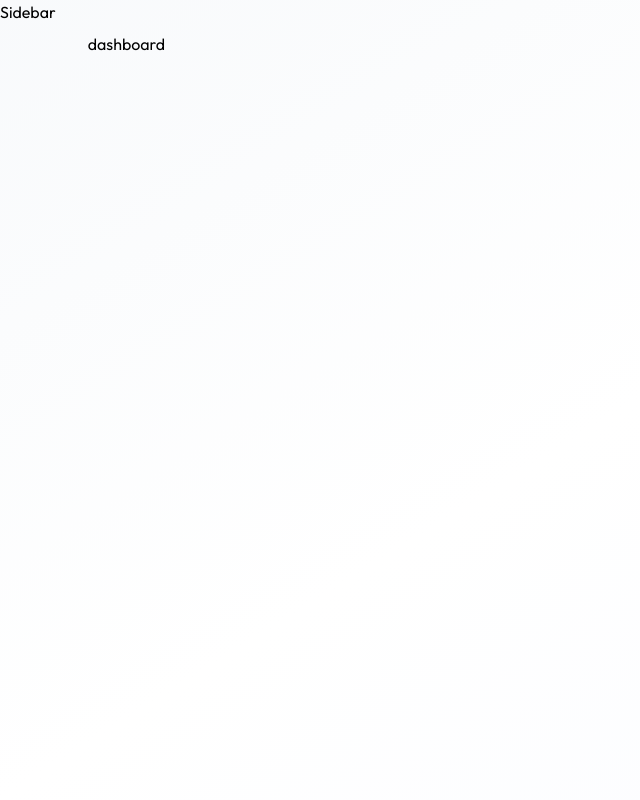
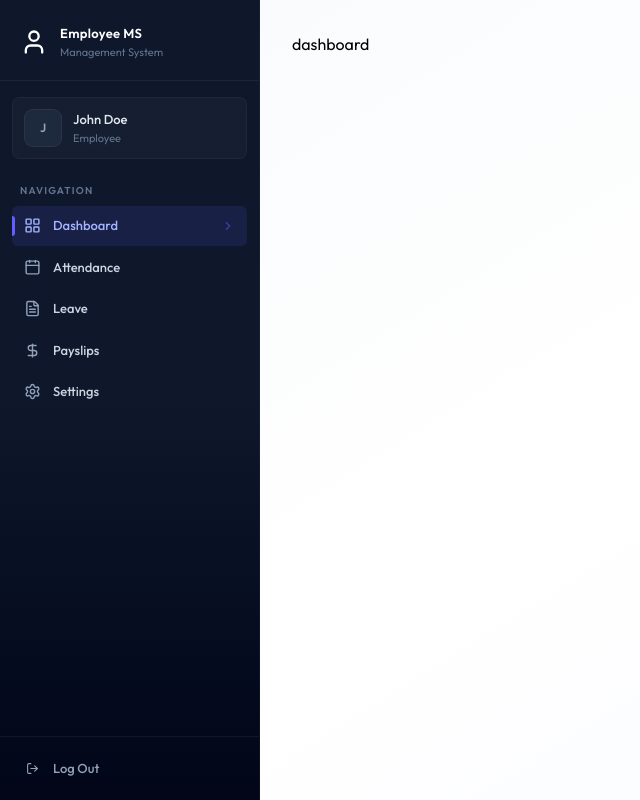
Before and after one commit to DIVYANSHK0704/FULLSTACK-EMS, a React (Vite) app in the folder client/: page /dashboard in a window 1280 px wide. Shown: the whole page, without its empty margins (0-640 px from the left). Built offline with nearby package versions, Linux system fonts and the light colour scheme; the HTML template or start-up script is replaced by a standard one.

Commit message:
sidebar ui complete

```diff
--- /dev/null
+++ b/client/src/Components/Sidebar.jsx
@@ -0,0 +1,169 @@
+import React, { useEffect, useState } from "react";
+import { href, Link, useLocation } from "react-router-dom";
+import { dummyProfileData } from "../assets/assets";
+import { CalendarIcon, ChevronRightIcon, DollarSignIcon, FileTextIcon, LayoutGridIcon, LogOutIcon, MenuIcon, SettingsIcon, UserIcon, XIcon } from "lucide-react";
+const Sidebar = () => {
+  const { pathname } = useLocation();
+  const [userName, setUserName] = useState("");
+  const [mobileOpen, setMobileOpen] = useState(false);
+
+  useEffect(() => {
+    setUserName(dummyProfileData.firstName + " " + dummyProfileData.lastName);
+  }, []);
+
+  //close mobile sidebar on route change
+  useEffect(() => {
+    setMobileOpen(false);
+  }, [pathname]);
+
+  const role = "" || "EMPLOYEE";
+
+  const navItems = [
+    {name: "Dashboard", href:"/dashboard", icon:LayoutGridIcon},
+    role === "ADMIN" ?
+    {name: "Employee", href:"/employees", icon:UserIcon}:
+    {name: "Attendance", href:"/attendance", icon:CalendarIcon},
+    {name: "Leave", href:"/leave", icon:FileTextIcon},
+    {name: "Payslips", href:"/payslips", icon:DollarSignIcon},
+    {name: "Settings", href:"/settings", icon:SettingsIcon},
+  ]
+
+  const handleLogout = () => {
+    window.location.href = "/login"
+  }
+
+  const sidebarContent = (
+    <>
+      {/* Brand Header */}
+      <div className="px-5 pt-6 pb-5 border-b border-white/6">
+        <div className="flex items-center justify-between">
+          <div className="flex items-center gap-3">
+            <UserIcon className="text-white size-7 " />
+
+            <div>
+              <p className="font-semibold text-[13px] text-white tracking-wide">
+                Employee MS
+              </p>
+
+              <p className="text-[11px] text-slate-500">Management System</p>
+            </div>
+          </div>
+
+          {/* Close button on mobile */}
+          <button
+            onClick={() => setMobileOpen(false)}
+            className="lg:hidden text-slate-400 hover:text-white p-1"
+          >
+            <XIcon size={20} />
+          </button>
+        </div>
+      </div>
+
+      {/* User Profile Card */}
+      {userName && (
+        <div className="mx-3 mt-4 mb-1 p-3 rounded-lg bg-white/3 border border-white/4">
+
+          <div className="flex items-center gap-3">
+
+            <div className="w-9 h-9 rounded-lg bg-slate-800 flex items-center justify-center ring-1 ring-white/10 shrink-0">
+
+              <span className="text-slate-400 text-xs font-semibold">
+                {userName.charAt(0).toUpperCase()}
+              </span>
+
+            </div>
+
+            <div className="min-w-0">
+
+              <p className="text-[13px] font-medium text-slate-200 truncate">
+                {userName}
+              </p>
+
+              <p className="text-[11px] text-slate-500">
+                {role === "ADMIN" ? "Administrator" : "Employee"}
+              </p>
+
+            </div>
+
+          </div>
+
+        </div>
+      )}
+
+      {/* Section label */}
+      <div className="px-5 pt-5 pb-2">
+
+        <p className="text-[10px] font-semibold uppercase tracking-[0.12em] text-slate-500">Navigation</p>
+
+      </div>
+
+      {/* Navigation Link*/}
+      <div className="flex-1 px-3 space-y-0.5 overflow-y-auto">
+
+        {navItems.map((item) => {
+          const isActive = pathname.startsWith(item.href)
+          return (
+            <Link key={item.name} to={item.href} className={`group flex items-center gap-3 px-3 py-2.5 rounded-md text-[13px] font-medium transition-all duration-150 relative ${isActive ? "bg-indigo-500/12 text-indigo-300" : "text-slate-300 hover:text-white hover:bg-white/4"}`}>
+
+              {isActive && <div className="absolute left-0 top-1/2 -translate-y-1/2 w-0.75 h-5 rounded-r-full bg-indigo-500" />}
+              <item.icon className={`w-4.25 h-4.25 shrink-0 ${isActive ? "text-indigo-300" : "text-slate-400 group-hover:text-slate-300"}`}/>
+
+              <span className="flex-1">
+                {item.name}
+              </span>
+
+              {isActive && <ChevronRightIcon className="w-3.5 h-3.5 text-indigo-500/50" />}
+
+            </Link>
+          )
+        })}
+
+      </div>
+
+      {/* Logout */}
+      <div className="p-3 border-t border-white/6">
+
+        <button onClick={handleLogout} className="flex items-center gap-3 w-full px-3 py-2.5 rounded-md text-[13px] font-medium text-slate-400 hover:text-rose-400 hover:bg-rose-500/8 transition-all duration-150">
+
+          <LogOutIcon className="w-4.25 h-3.25" />
+          <span>Log Out</span>
+        </button>
+
+      </div>
+    </>
+  );
+
+  return (
+    <>
+      {/* Mobile hamburger button */}
+      <button
+        onClick={() => setMobileOpen(true)}
+        className="lg:hidden fixed top-4 left-4 z-50 p-2 bg-slate-900 text-white rounded-lg shadow-lg border border-white/10"
+      >
+        <MenuIcon size={20} />
+      </button>
+
+      {/* Mobile Overlay */}
+      {mobileOpen && (
+        <div
+          className="lg:hidden fixed inset-.0 bg-black/60 backdrop-blur-sm z-40"
+          onClick={() => setMobileOpen(false)}
+        />
+      )}
+
+      {/* Sidebar - desktop */}
+      <aside className="hidden lg:flex flex-col h-full w-65 bg-linear-to-b from-slate-900 via-slate-900 to-slate-950 text-white shrink-0 border-r border-white/4">
+        {sidebarContent}
+      </aside>
+
+      {/* Sidebar - mobile */}
+      <aside
+        className={`lg:hidden fixed inset-y-0 left-0 w-72 bg-linear-to-b from-slate-900 via-slate-900 to-slate-950 text-white z-50 flex flex-col transform transition-transform duration-300 ${mobileOpen ? "translate-x-0" : "-translate-x-full"}`}
+      >
+        {sidebarContent}
+      </aside>
+    </>
+  );
+};
+
+export default Sidebar;
--- a/client/src/Pages/Layout.jsx
+++ b/client/src/Pages/Layout.jsx
@@ -1,14 +1,20 @@
 import { Outlet } from "react-router-dom"
+import Sidebar from "../Components/Sidebar"
 
 const Layout = () => {
   return (
     <div className="flex h-screen bg-linear-to-br from-slate-50 via-white to-indigo-50/30">
-      <p>Sidebar</p>
+
+      <Sidebar />
+
       <main className="flex-1 overflow-y-auto">
+
         <div className="p-4 pt-16 sm:p-6 sm:pt-6 lg:p-8 max-w-400 mx-auto">
           <Outlet />
         </div>
+
       </main>
+
     </div>
   )
 }
```
